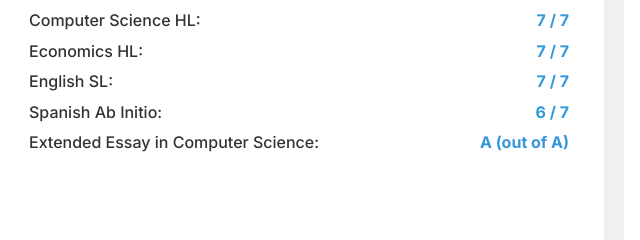
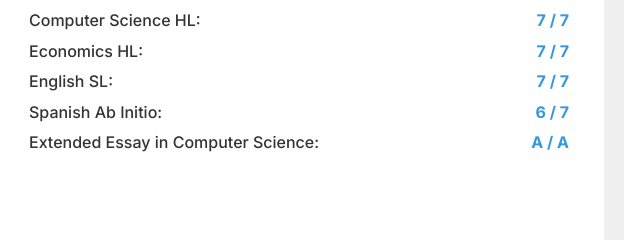
Before and after one commit to adithya-n05/adithya-n05.github.io, a plain HTML site: page index.html in a window 1280 px wide. Shown: the part 828-1068 px from the top of the page, 26-666 px from the left. Drawn offline with Linux system fonts and the light colour scheme.

Commit message:
Site updates

```diff
--- a/index.html
+++ b/index.html
@@ -55,7 +55,7 @@
                         <li><span class="module">Economics HL:</span> <span class="grade">7 / 7</span></li>
                         <li><span class="module">English SL:</span> <span class="grade">7 / 7</span></li>
                         <li><span class="module">Spanish Ab Initio:</span> <span class="grade">6 / 7</span></li>
-                        <li><span class="module">Extended Essay in Computer Science:</span> <span class="grade">A (out of A)</span></li>
+                        <li><span class="module">Extended Essay in Computer Science:</span> <span class="grade">A / A</span></li>
                         <!-- Add more subjects as needed -->
                     </ul>
                 </div>
```
